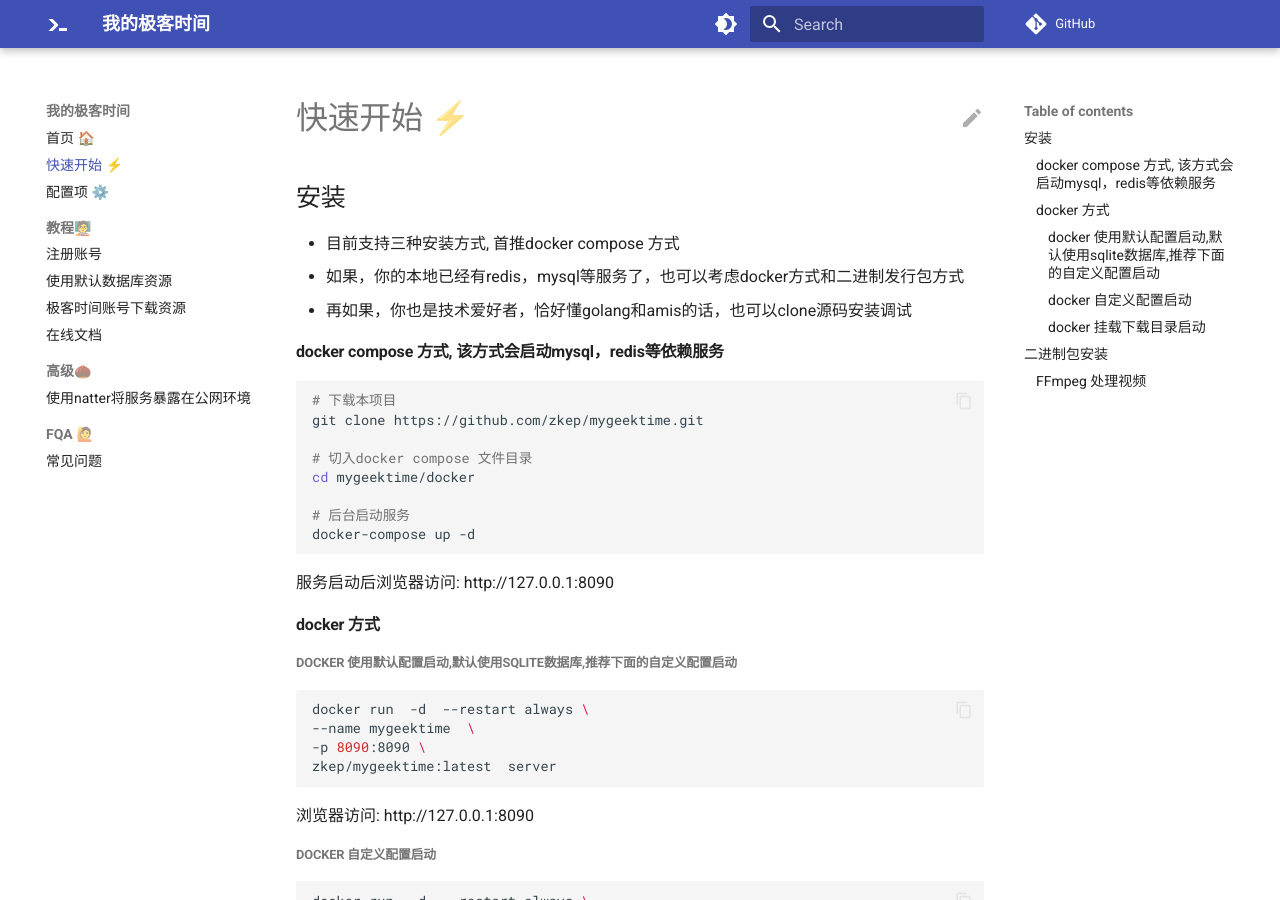
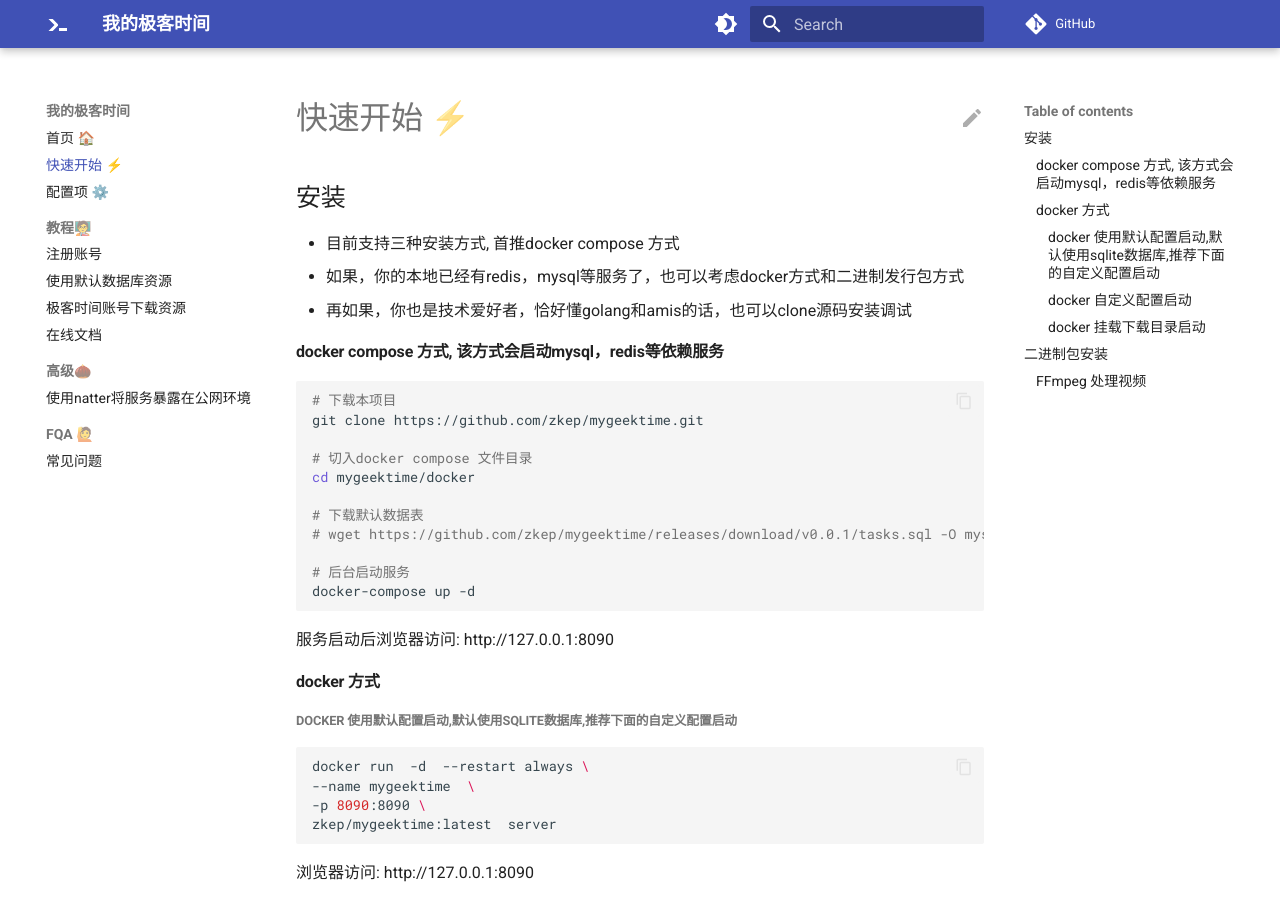
Before and after one commit to zkep/my-geektime, an MkDocs documentation site: the page built from docs/gettingstarted.md, in a window 1280 px wide and 900 px high. Built offline with MkDocs 1.6.1 and Material for MkDocs 9.7.7, drawn with Linux system fonts in a browser that asks for light colours; comment, search, counter and statistics services are not loaded; the version menu is left out.

Commit message:
👋my geek time

```diff
--- a/docs/gettingstarted.md
+++ b/docs/gettingstarted.md
@@ -12,6 +12,9 @@ git clone https://github.com/zkep/mygeektime.git
 
 # 切入docker compose 文件目录
 cd mygeektime/docker
+
+# 下载默认数据表
+# wget https://github.com/zkep/mygeektime/releases/download/v0.0.1/tasks.sql -O mysql/init/tasks.sql
 
 # 后台启动服务
 docker-compose up -d
```
